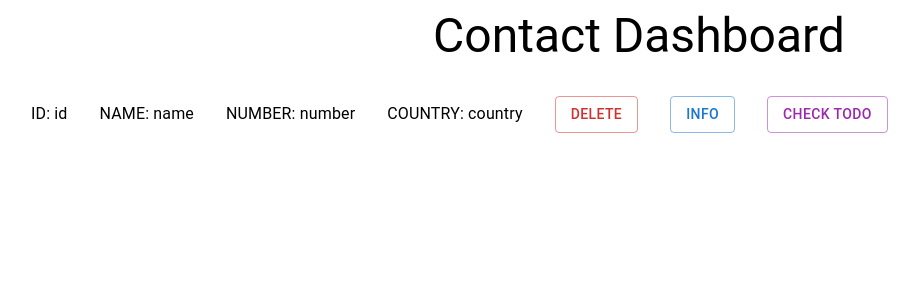
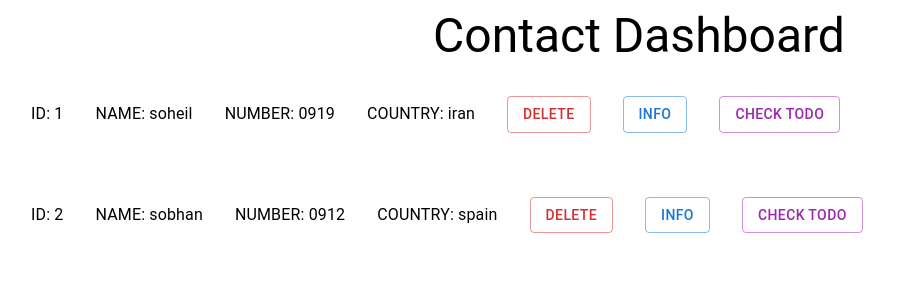
Before and after one commit to AliRuler/daneshkar7, a React (Create React App) app: page / in a window 1280 px wide. Shown: the top 300 px of the page, without its empty margins (1-920 px from the left). Built offline with nearby package versions, Linux system fonts and the light colour scheme.

Commit message:
add useSelector to the project

```diff
--- a/src/components/Home/TableContact.js
+++ b/src/components/Home/TableContact.js
@@ -1,33 +1,12 @@
-import {Button, Grid, Typography} from "@mui/material";
-import rowTable from "../../data/home/rowTable";
+import {Grid} from "@mui/material";
+import {useSelector} from "react-redux";
+import TableRow from "./TableRow";
 
 const TableContact = () => {
-    return(
+    const contacts = useSelector(state => state.contacts)
+    return (
         <Grid container>
-            <Grid container alignItems={'center'} flexDirection={'row'} p={2}>
-                {rowTable.map( row => (
-                    <Grid p={2} key={row.id}>
-                        <Typography>
-                            {row.title.toUpperCase()}: {row.title}
-                        </Typography>
-                    </Grid>
-                ))}
-                <Grid p={2}>
-                    <Button variant={'outlined'} color={'error'}>
-                        DELETE
-                    </Button>
-                </Grid>
-                <Grid p={2}>
-                    <Button variant={'outlined'}>
-                        INFO
-                    </Button>
-                </Grid>
-                <Grid p={2}>
-                    <Button  variant={'outlined'} color={'secondary'}>
-                        CHECK TODO
-                    </Button>
-                </Grid>
-            </Grid>
+            {contacts.map( contact => <TableRow contact={contact}/>)}
         </Grid>
     )
 }
--- /dev/null
+++ b/src/components/Home/TableRow.js
@@ -0,0 +1,33 @@
+import {Button, Grid, Typography} from "@mui/material";
+import rowTable from "../../data/home/rowTable";
+
+const TableRow = ({contact}) => {
+    return(
+        <Grid container alignItems={'center'} flexDirection={'row'} p={2}>
+            {rowTable.map(row => (
+                <Grid p={2} key={row.id}>
+                    <Typography>
+                        {row.title.toUpperCase()}: {contact[row.title]}
+                    </Typography>
+                </Grid>
+            ))}
+            <Grid p={2}>
+                <Button variant={'outlined'} color={'error'}>
+                    DELETE
+                </Button>
+            </Grid>
+            <Grid p={2}>
+                <Button variant={'outlined'}>
+                    INFO
+                </Button>
+            </Grid>
+            <Grid p={2}>
+                <Button variant={'outlined'} color={'secondary'}>
+                    CHECK TODO
+                </Button>
+            </Grid>
+        </Grid>
+    )
+}
+
+export default TableRow
--- a/src/redux/slice/contact.reducer.js
+++ b/src/redux/slice/contact.reducer.js
@@ -2,7 +2,8 @@ import {createSlice} from "@reduxjs/toolkit";
 
 //name initialState fix you can not change it
 const initialState = [
-    {id: 1, name: 'soheil', number: '0919', country: 'iran', todo: [{id: 1, title: 'buy ticket', status: false}]}
+    {id: 1, name: 'soheil', number: '0919', country: 'iran', todo: [{id: 1, title: 'buy ticket', status: false}]},
+    {id: 2, name: 'sobhan', number: '0912', country: 'spain', todo: [{id: 1, title: 'buy milk', status: false}]},
 ]
 
 export const ContactSlice = createSlice({
```
